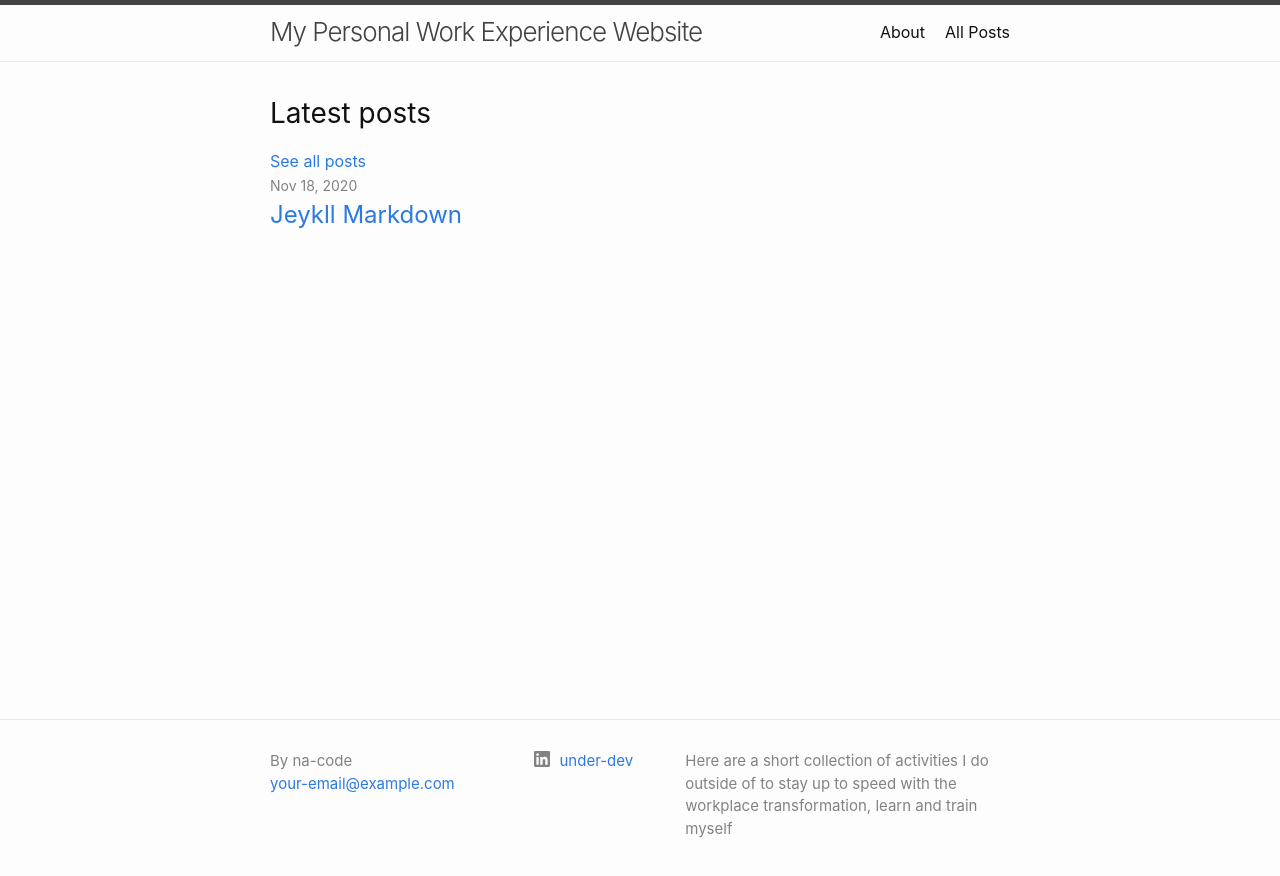
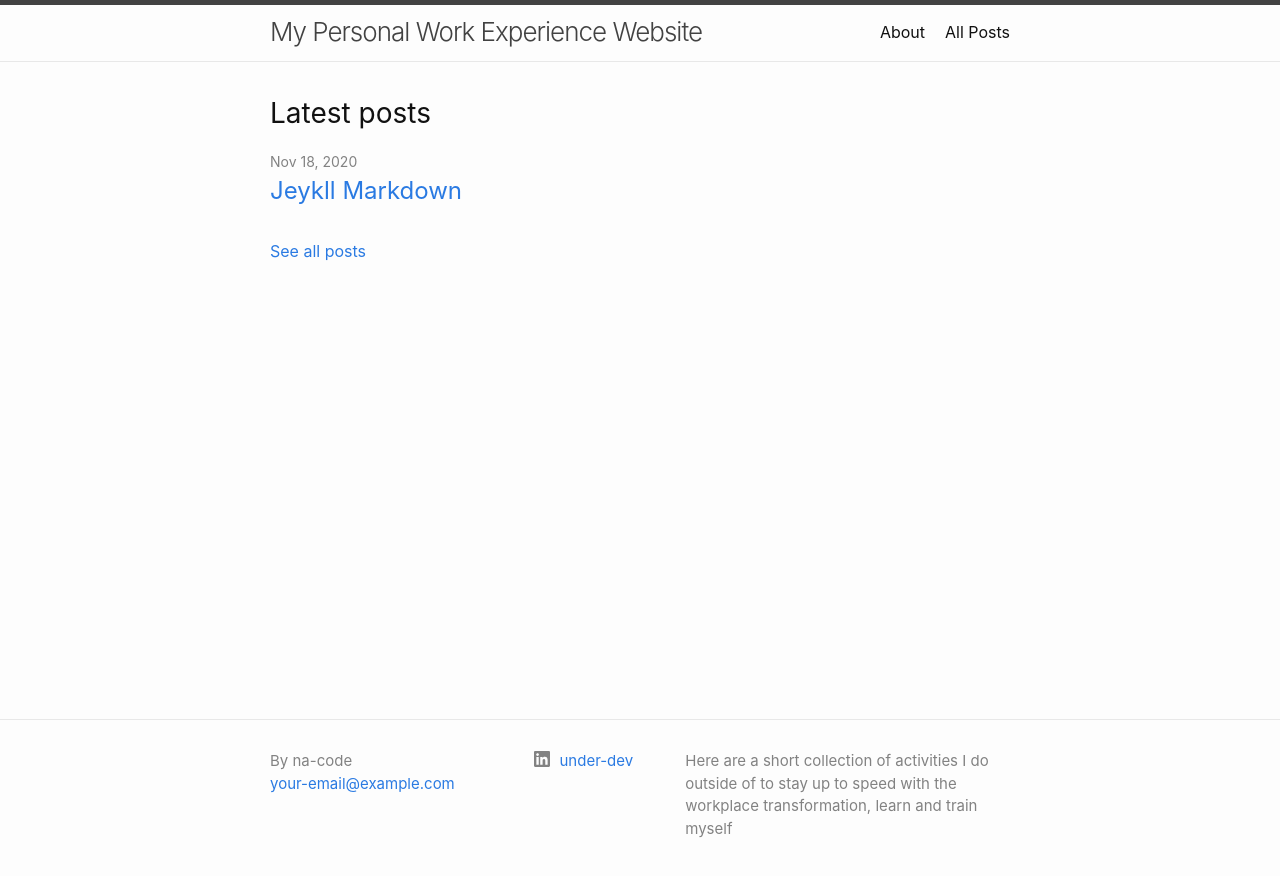
Before and after one commit to na-code/na-site, a Jekyll site: the page built from index.markdown, in a window 1280 px wide. Shown: the top 876 px of the page. Built offline with Jekyll 4.4.1, drawn with Linux system fonts in a browser that asks for light colours.

Commit message:
Update home.html

```diff
--- a/_layouts/home.html
+++ b/_layouts/home.html
@@ -11,8 +11,6 @@ layout: default
 
   {%- if site.posts.size > 0 -%}
     <h2 class="post-list-heading">{{ page.list_title | default: "Latest posts" }}</h2>
-  <a class="default"> See all posts </a>
-
     <ul class="post-list">
       {%- for post in site.posts limit:1 -%}
       <li>
@@ -33,4 +31,6 @@ layout: default
     <!-- p class="rss-subscribe">subscribe <a href="{{ "/feed.xml" | relative_url }}">via RSS</a></p -->
   {%- endif -%}
 
+  <a class="default" href="all_post/"> See all posts </a>
+
 </div>
```
